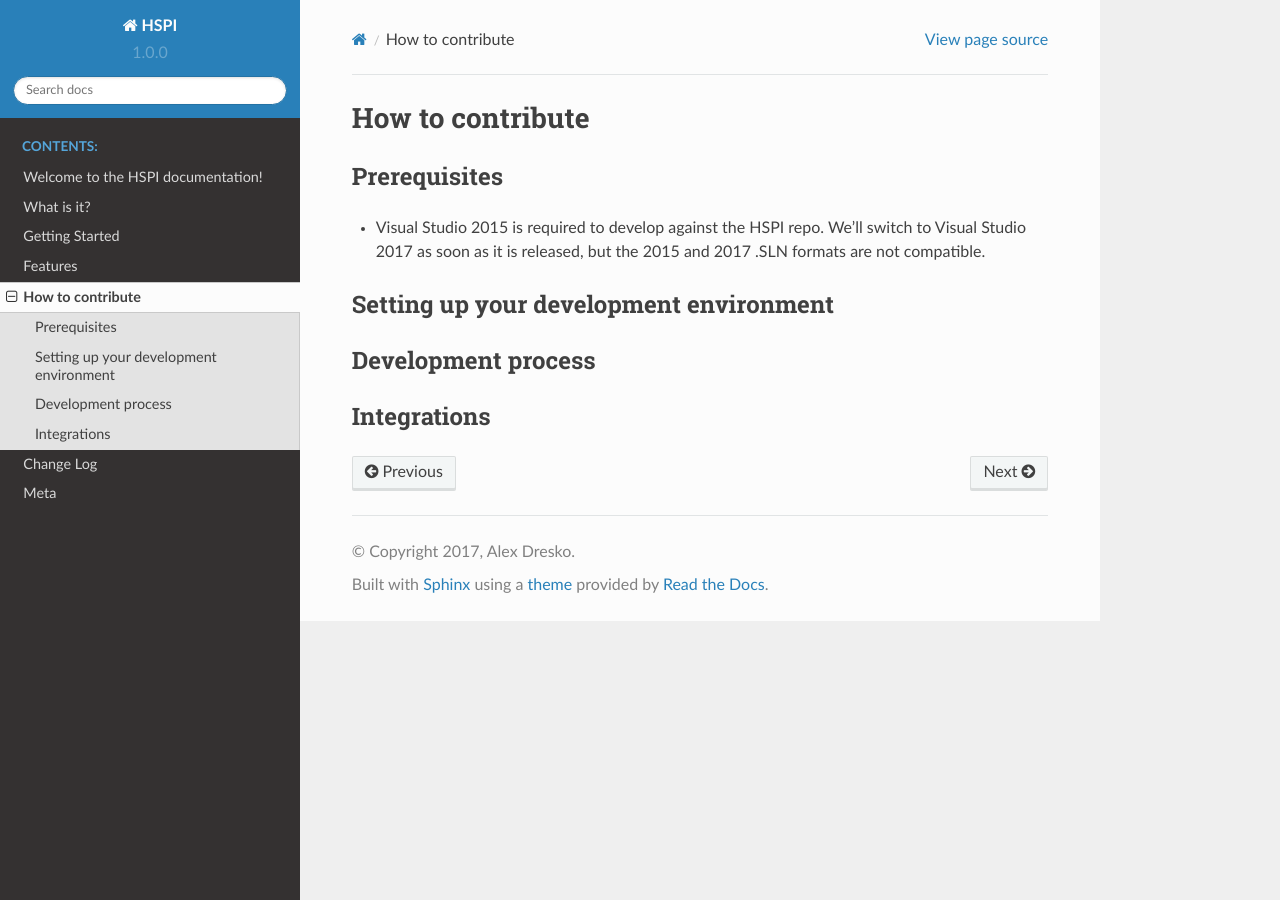
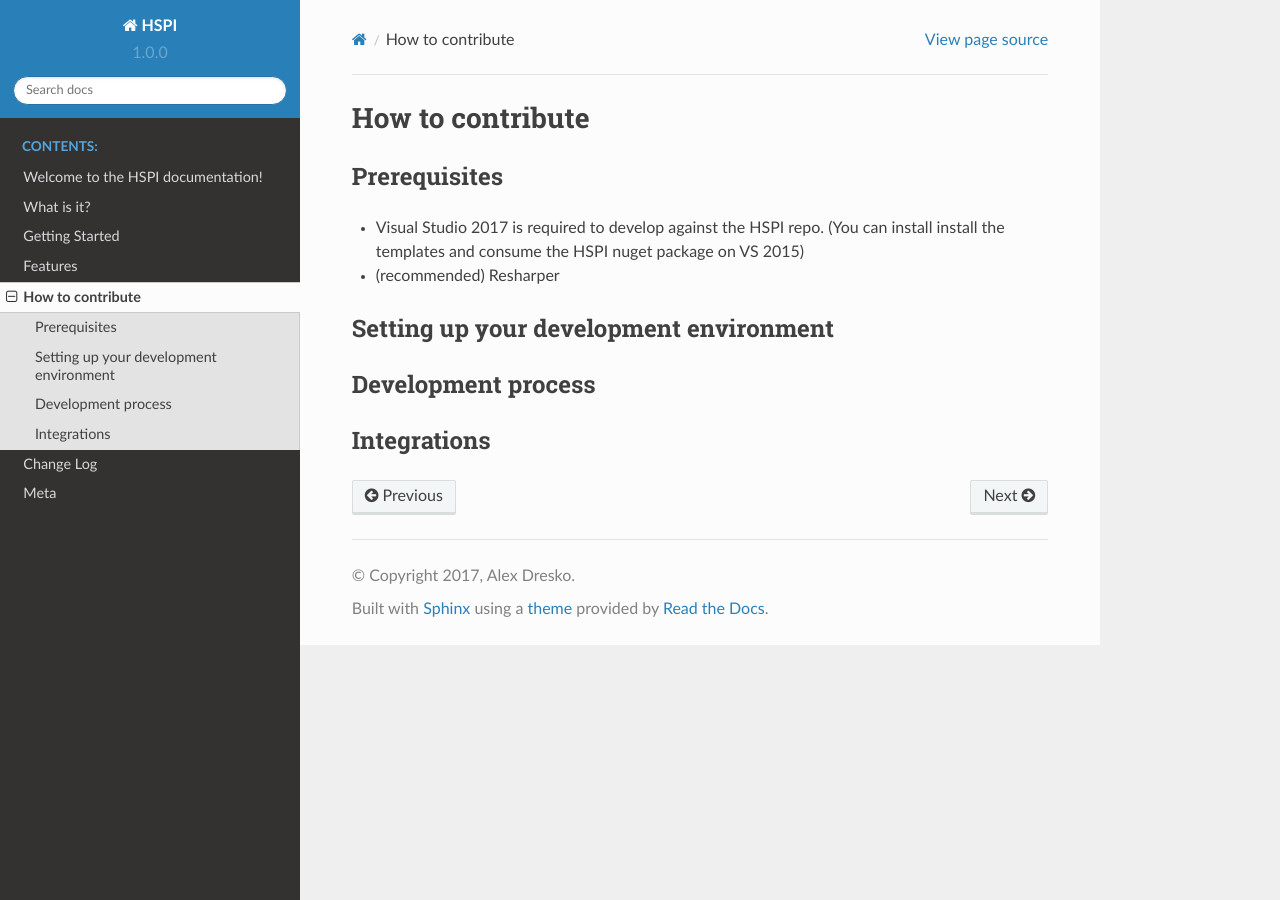
Before and after one commit to alexdresko/HSPI, a Sphinx documentation site: the page built from docs/source/how-to-contribute.rst, in a window 1280 px wide. Built offline with Sphinx 7.4.7 and the Read the Docs theme 2.0.0, drawn with Linux system fonts in a browser that asks for light colours.

Commit message:
upgraded to vs 2017

```diff
--- a/docs/source/change-log.rst
+++ b/docs/source/change-log.rst
@@ -1,2 +1,7 @@
 Change Log
 ==========
+
+vNext
+-----
+
+* The HSPI .sln now requires Visual Studio 2015 (You can install install the templates and consume the HSPI nuget package on VS 2015)
--- a/docs/source/features.rst
+++ b/docs/source/features.rst
@@ -24,7 +24,7 @@ Until we have awesome names for the templates, you’ll have to use this key to
 
     You get all of the benefits of HSPI, without having to implement everything in HomeSeer’s ``IPluginAPI`` interface. The base class implements suitable defaults for basic plugins, preventing you from having to understand everything in ``IPluginAPI``.  The flip side to such minimalistic code is that it’s not obvious which methods you *can* override.
 
-The framework
+Code Quality
 -------------
 
 * All C# builds in HSPI are validated against a fairly strict set of static code analysis rules in an effort to automate code quality checks.
--- a/docs/source/how-to-contribute.rst
+++ b/docs/source/how-to-contribute.rst
@@ -4,7 +4,8 @@ How to contribute
 Prerequisites
 -------------
 
-* Visual Studio 2015 is required to develop against the HSPI repo. We'll switch to Visual Studio 2017 as soon as it is released, but the 2015 and 2017 .SLN formats are not compatible.
+* Visual Studio 2017 is required to develop against the HSPI repo. (You can install install the templates and consume the HSPI nuget package on VS 2015)
+* (recommended) Resharper
 
 Setting up your development environment
 ---------------------------------------
```
Also changed, not shown: 10 other files.
